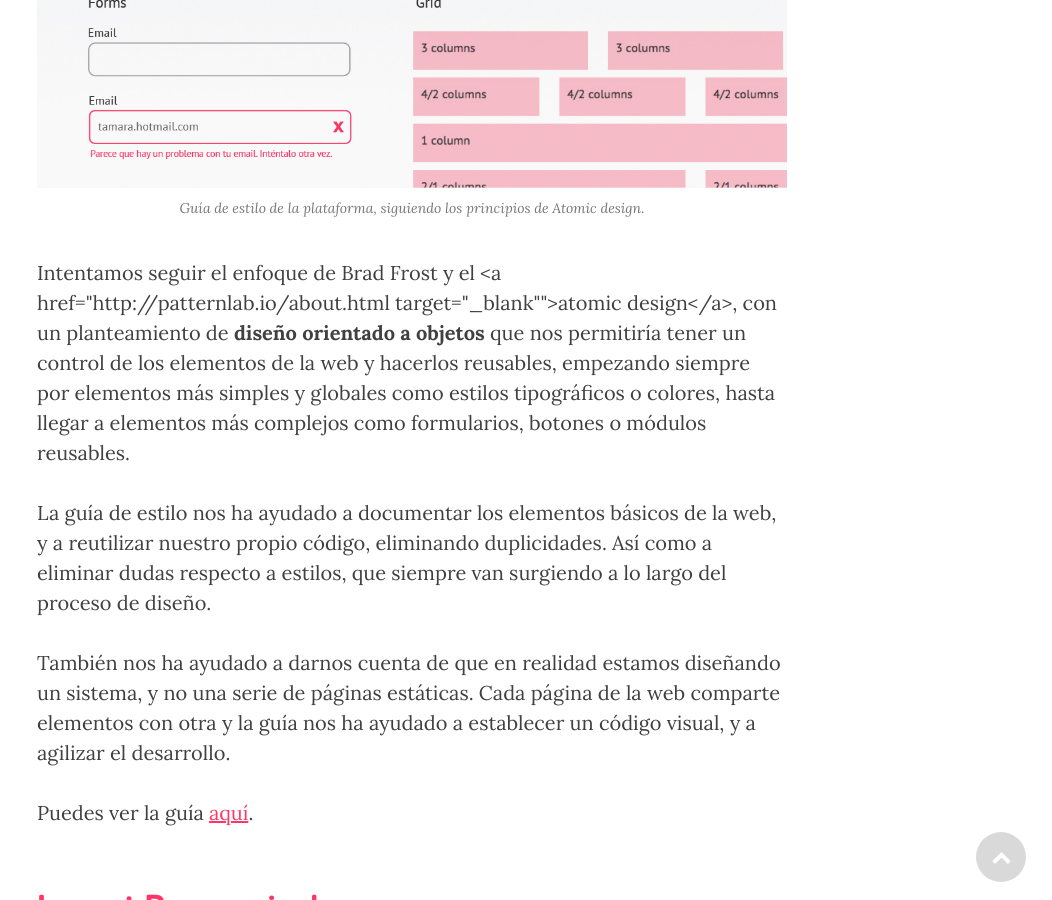
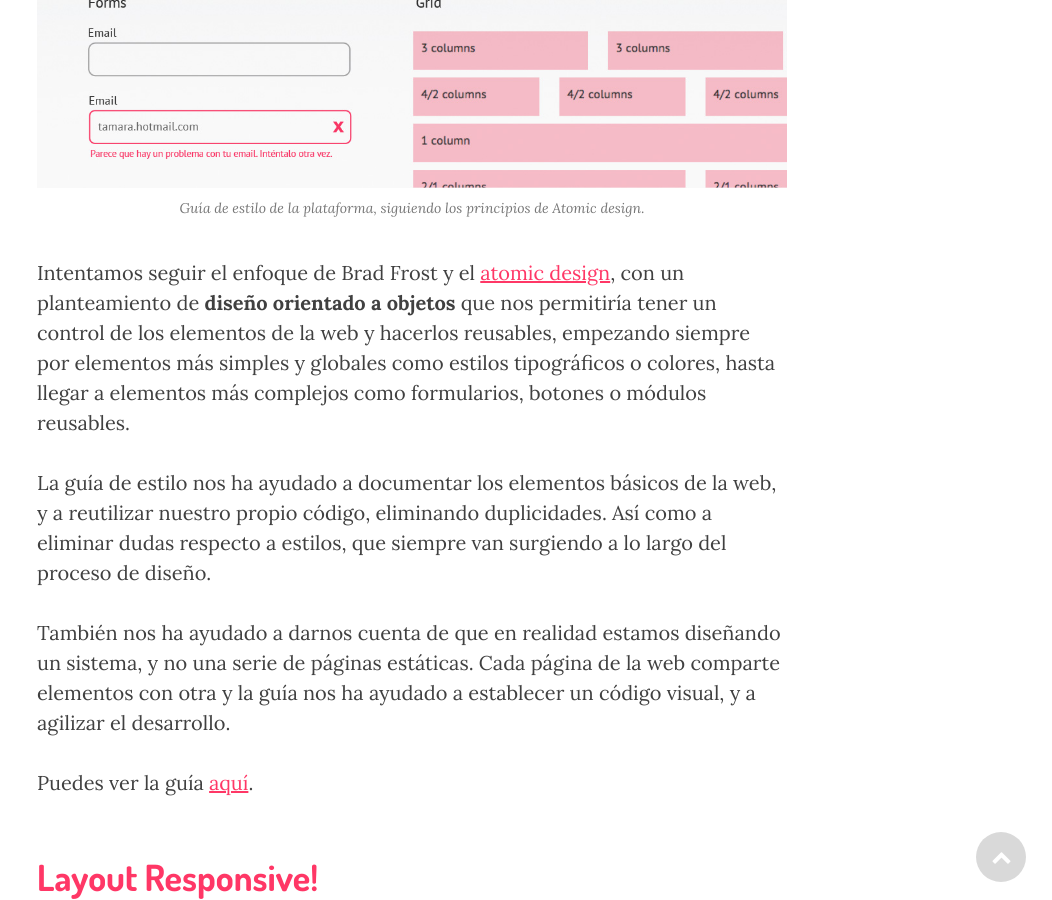
Before and after one commit to Rooof-Project/memoria, a Jekyll site: the page built from _posts/2015-04-12-Diseno.markdown, in a window 1280 px wide and 900 px high, scrolled down 7586 px. Shown: the whole window, without its empty margins (228-1280 px from the left). Built offline with Jekyll 4.4.1, drawn with Linux system fonts in a browser that asks for light colours; nearby versions of some CDN libraries.

Commit message:
Updated 2015-04-12-Diseno.markdown

```diff
--- a/_posts/2015-04-12-Diseno.markdown
+++ b/_posts/2015-04-12-Diseno.markdown
@@ -99,7 +99,7 @@ Salieron un motón de nombres pero no nos acabó de encajar ninguno, finalmente
 
 <span class="caption text-muted"> Guía de estilo de la plataforma, siguiendo los principios de Atomic design. </span>
 
-<p>Intentamos seguir el enfoque de Brad Frost y el <a href="http://patternlab.io/about.html target="_blank"">atomic design</a>, con un planteamiento de <strong>diseño orientado a objetos</strong> que nos permitiría tener un control de los elementos de la web y hacerlos reusables, empezando siempre por elementos más simples y globales como estilos tipográficos o colores, hasta llegar a elementos más complejos como formularios, botones o módulos reusables.</p>
+<p>Intentamos seguir el enfoque de Brad Frost y el <a href="http://patternlab.io/about.html" target="_blank">atomic design</a>, con un planteamiento de <strong>diseño orientado a objetos</strong> que nos permitiría tener un control de los elementos de la web y hacerlos reusables, empezando siempre por elementos más simples y globales como estilos tipográficos o colores, hasta llegar a elementos más complejos como formularios, botones o módulos reusables.</p>
 <p>La guía de estilo nos ha ayudado a documentar los elementos básicos de la web, y a reutilizar nuestro propio código, eliminando duplicidades. Así como a eliminar dudas respecto a estilos, que siempre van surgiendo a lo largo del proceso de diseño.</p>
 <p>También nos ha ayudado a darnos cuenta de que en realidad estamos diseñando un sistema, y no una serie de páginas estáticas. Cada página de la web comparte elementos con otra y la guía nos ha ayudado a establecer un código visual, y a agilizar el desarrollo.</p>
 
```
